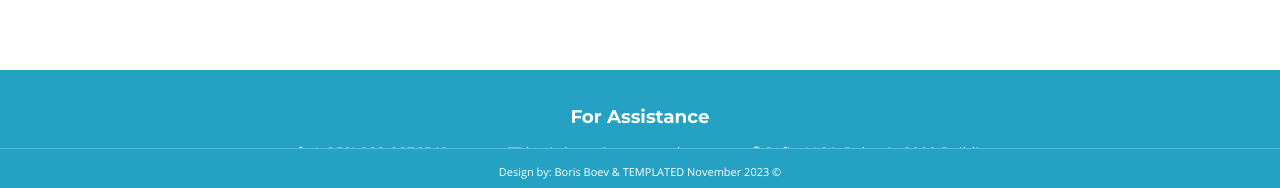
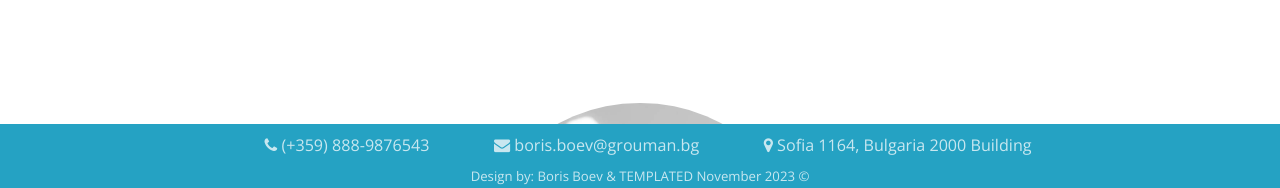
Before and after one commit to borisboev79/GrouMan-Front-End, a React (Vite) app in the folder client/: page /home in a window 1280 px wide. Shown: the part 610-798 px from the top of the page. Built offline with nearby package versions, Linux system fonts and the light colour scheme.

Commit message:
fixed footer

```diff
--- a/client/src/components/Footer.jsx
+++ b/client/src/components/Footer.jsx
@@ -1,29 +1,27 @@
-import styles from './Footer.module.css'
+import styles from "./Footer.module.css";
 
 export default function Footer() {
-    return(
+  return (
     <>
       <footer className={styles.footer}>
-        <div className={styles.inner}>
-          <h3>For Assistance</h3>
         <ul className={styles.actions}>
           <li>
-              <span className="icon fa-phone" /> <a href="#">(+359) 888-9876543</a>
+            <span className="icon fa-phone" />{" "}
+            <a href="#">(+359) 888-9876543</a>
           </li>
           <li>
             <span className="icon fa-envelope" />{" "}
             <a href="#">boris.boev@grouman.bg</a>
           </li>
           <li>
-              <span className="icon fa-map-marker" /> Sofia 1164, Bulgaria 2000 Building
-
+            <span className="icon fa-map-marker" /> Sofia 1164, Bulgaria 2000
+            Building
           </li>
         </ul>
-        </div>
+        <p className={styles.copy}>
+          Design by: Boris Boev & TEMPLATED November 2023 &copy;
+        </p>
       </footer>
-      <div className={styles.copyright}>
-        <p>Design by: Boris Boev & TEMPLATED November 2023 &copy;</p>
-      </div>
     </>
-    )
+  );
 }
--- a/client/src/components/Footer.module.css
+++ b/client/src/components/Footer.module.css
@@ -1,6 +1,5 @@
 @charset "UTF-8";
 @import "https://fonts.googleapis.com/css?family=Montserrat:700|Open+Sans:300,400|Pacifico";
-
 
 /* Icon */
 
@@ -23,57 +22,39 @@
   display: none;
 }
 
-
-.box {
-  border-radius: 4px;
-  border: solid 1px #dee1e3;
-  margin-bottom: 2em;
-  overflow: hidden;
+.footer {
+  display: flex;
+  flex-direction: column;
+  gap: 0.5em;
+  align-items: center;
+  justify-content: center;
+  padding-top: 0.5em;
+  background: #25a2c3;
+  color: #c8e7f0;
+  width: 100%;
+  position: fixed;
+  bottom: 0;
 }
 
-.box > :last-child,
-.box > :last-child > :last-child,
-.box > :last-child > :last-child > :last-child {
-  margin-bottom: 0;
-}
-
-.box .image.fit {
-  margin: 0;
-}
-
-.box .content {
-  padding: 1.5em;
-}
-
-.box.alt {
-  border: 0;
-  border-radius: 0;
+.copy {
+  font-size: 0.9em;
+  font-weight: 400;
+  margin-bottom: 0.2em;
   padding: 0;
-}
-
-
-.footer {
-    padding: 1em 0 1em 0;
-    background: #25a2c3;
-    text-align: center;
-    color: #c8e7f0;
-    height: 10vh;
-    position: fixed;
-    left: 0;
-    right: 0;
-    bottom: 5vh;
 }
 
 .footer h3 {
   color: #fff;
-    margin-bottom: 0.5em;
 }
 
 .footer .icon {
   color: #f5f5f5;
 }
 
-
+.footer ul {
+  margin-bottom: 0;
+  font-size: 1.1em;
+}
 
 .footer a {
   color: #c8e7f0;
@@ -85,35 +66,6 @@
   display: inline;
 }
 
-  .footer .copyright {
-    display: inline-block;
-    color: #a7d9e7;
-    font-size: 0.75em;
-    margin: 0 0 2em 0;
-    padding: 0;
-    text-align: center;
-    border-top: 1px solid rgba(255, 255, 255, 0.25);
-    padding: 2em 10em;
-  }
-  .copyright {
-    background: #25a2c3;
-    display: inline-block;
-    color: white;
-    font-size: 0.75em;
-    text-align: center;
-    border-top: 1px solid rgba(255, 255, 255, 0.25);
-    padding: 1.2em 0 2.5em 0;
-    width: 100%;
-    height: 2vh;
-    position: fixed;
-    bottom: 0;
-  }
-  .copyright a {
-    color: white;
-    text-decoration: none;
-    font-weight: 700;
-  }
-
 @media screen and (max-width: 980px) {
   .footer {
     padding: 3em 0 1em 0;
@@ -122,12 +74,6 @@
   .footer ul li {
     display: block;
     padding: 0.25em 0;
-    }
-  }
-
-  @media screen and (max-width: 736px) {
-    .footer .copyright {
-      padding: 2em 5em;
   }
 }
 
@@ -143,8 +89,4 @@
   .footer ul li .icon:before {
     margin-left: -1em;
   }
-
-    .footer .copyright {
-      padding: 2em 0;
 }
-  }
```
Lines whose indentation alone changed are shown as unchanged.
